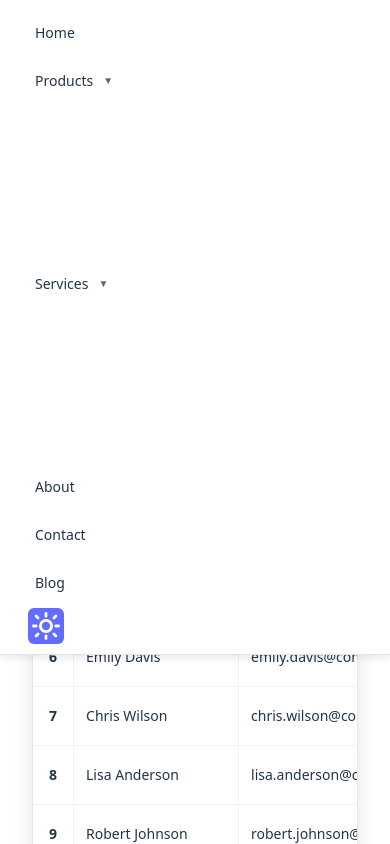
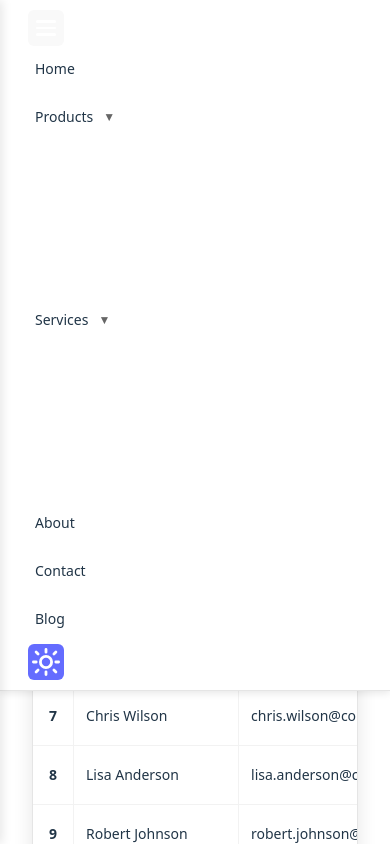
Before and after one commit to MayurChawla/Hamburger, a React app in the folder frontend/: page / in a window 390 px wide. Shown: the top 844 px of the page. Built offline with nearby package versions, Linux system fonts and the light colour scheme; the HTML template or start-up script is replaced by a standard one.

Commit message:
hamburger menu

```diff
--- a/frontend/src/components/HorizontalMenu.css
+++ b/frontend/src/components/HorizontalMenu.css
@@ -30,8 +30,57 @@
   margin: 0;
 }
 
+.horizontal-menu-item-left {
+  margin-right: 0;
+  flex-shrink: 0;
+}
+
 .horizontal-menu-item-right {
   margin-left: auto;
+  flex-shrink: 0;
+}
+
+.hamburger-button-nav {
+  width: 36px;
+  height: 36px;
+  background: #646cff;
+  border: none;
+  border-radius: 6px;
+  cursor: pointer;
+  display: flex;
+  flex-direction: column;
+  justify-content: center;
+  align-items: center;
+  gap: 4px;
+  padding: 6px;
+  transition: all 0.3s ease;
+  margin: 0 8px;
+}
+
+.hamburger-button-nav:hover {
+  background: #535bf2;
+  transform: scale(1.05);
+}
+
+.hamburger-button-nav span {
+  display: block;
+  width: 20px;
+  height: 2.5px;
+  background: white;
+  border-radius: 2px;
+  transition: all 0.3s ease;
+}
+
+.hamburger-button-nav.open span:nth-child(1) {
+  transform: rotate(45deg) translate(6px, 6px);
+}
+
+.hamburger-button-nav.open span:nth-child(2) {
+  opacity: 0;
+}
+
+.hamburger-button-nav.open span:nth-child(3) {
+  transform: rotate(-45deg) translate(6px, -6px);
 }
 
 .horizontal-menu-link {
--- a/frontend/src/components/HorizontalMenu.jsx
+++ b/frontend/src/components/HorizontalMenu.jsx
@@ -1,9 +1,12 @@
 import { useState } from 'react';
 import ThemeToggle from './ThemeToggle';
 import './HorizontalMenu.css';
+import './HamburgerMenu.css';
 
 const HorizontalMenu = () => {
   const [activeSubmenu, setActiveSubmenu] = useState(null);
+  const [isHamburgerOpen, setIsHamburgerOpen] = useState(false);
+  const [activeHamburgerSubmenu, setActiveHamburgerSubmenu] = useState(null);
 
   const menuItems = [
     {
@@ -74,10 +77,92 @@ const HorizontalMenu = () => {
     setActiveSubmenu(null);
   };
 
+  const hamburgerMenuItems = [
+    {
+      id: 'home',
+      label: 'Home',
+      link: '#',
+      hasSubmenu: false
+    },
+    {
+      id: 'products',
+      label: 'Products',
+      link: '#',
+      hasSubmenu: true,
+      submenu: [
+        { id: 'product1', label: 'Product 1', link: '#' },
+        { id: 'product2', label: 'Product 2', link: '#' },
+        { id: 'product3', label: 'Product 3', link: '#' }
+      ]
+    },
+    {
+      id: 'services',
+      label: 'Services',
+      link: '#',
+      hasSubmenu: true,
+      submenu: [
+        { id: 'service1', label: 'Service 1', link: '#' },
+        { id: 'service2', label: 'Service 2', link: '#' }
+      ]
+    },
+    {
+      id: 'about',
+      label: 'About',
+      link: '#',
+      hasSubmenu: false
+    },
+    {
+      id: 'contact',
+      label: 'Contact',
+      link: '#',
+      hasSubmenu: true,
+      submenu: [
+        { id: 'email', label: 'Email Us', link: '#' },
+        { id: 'phone', label: 'Call Us', link: '#' },
+        { id: 'location', label: 'Location', link: '#' }
+      ]
+    }
+  ];
+
+  const toggleHamburgerMenu = () => {
+    setIsHamburgerOpen(!isHamburgerOpen);
+    if (isHamburgerOpen) {
+      setActiveHamburgerSubmenu(null);
+    }
+  };
+
+  const toggleHamburgerSubmenu = (itemId) => {
+    setActiveHamburgerSubmenu(activeHamburgerSubmenu === itemId ? null : itemId);
+  };
+
+  const handleHamburgerMenuItemClick = (e, item) => {
+    if (item.hasSubmenu) {
+      e.preventDefault();
+      toggleHamburgerSubmenu(item.id);
+    }
+  };
+
+  const handleClickOutside = () => {
+    setIsHamburgerOpen(false);
+    setActiveHamburgerSubmenu(null);
+  };
+
   return (
-    <nav className="horizontal-menu">
-      <div className="menu-container">
-        <ul className="horizontal-menu-list">
+    <>
+      <nav className="horizontal-menu">
+        <div className="menu-container">
+          <ul className="horizontal-menu-list">
+            <li className="horizontal-menu-item horizontal-menu-item-left">
+              <button
+                className={`hamburger-button-nav ${isHamburgerOpen ? 'open' : ''}`}
+                onClick={toggleHamburgerMenu}
+                aria-label="Toggle menu"
+              >
+                <span></span>
+                <span></span>
+                <span></span>
+              </button>
+            </li>
           {menuItems.map((item) => (
             <li
               key={item.id}
@@ -116,6 +201,41 @@ const HorizontalMenu = () => {
         </ul>
       </div>
     </nav>
+
+    <div className={`menu-overlay ${isHamburgerOpen ? 'open' : ''}`} onClick={handleClickOutside}></div>
+
+    <nav className={`hamburger-menu ${isHamburgerOpen ? 'open' : ''}`}>
+      <ul className="menu-list">
+        {hamburgerMenuItems.map((item) => (
+          <li key={item.id} className="menu-item">
+            <a
+              href={item.link}
+              className="menu-link"
+              onClick={(e) => handleHamburgerMenuItemClick(e, item)}
+            >
+              {item.label}
+              {item.hasSubmenu && (
+                <span className={`submenu-arrow ${activeHamburgerSubmenu === item.id ? 'open' : ''}`}>
+                  ▼
+                </span>
+              )}
+            </a>
+            {item.hasSubmenu && (
+              <ul className={`submenu ${activeHamburgerSubmenu === item.id ? 'open' : ''}`}>
+                {item.submenu.map((subItem) => (
+                  <li key={subItem.id} className="submenu-item">
+                    <a href={subItem.link} className="submenu-link">
+                      {subItem.label}
+                    </a>
+                  </li>
+                ))}
+              </ul>
+            )}
+          </li>
+        ))}
+      </ul>
+    </nav>
+    </>
   );
 };
 
```
